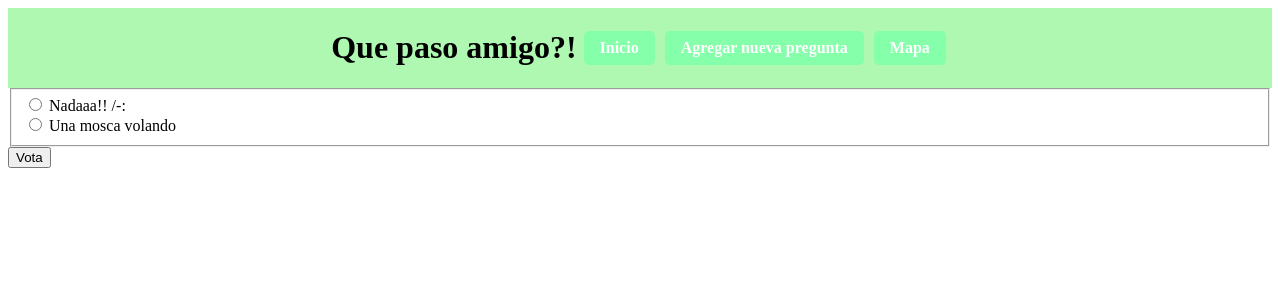
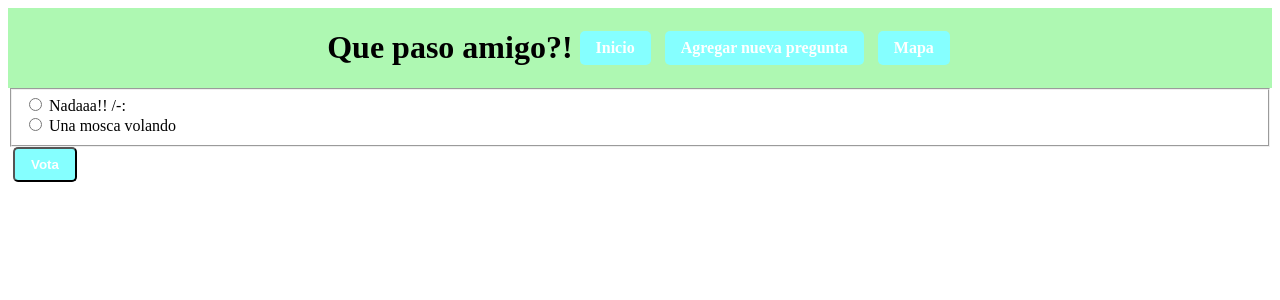
Before and after one commit to meesra0201/djngoPrct, a Django app: page /1/ in a window 1280 px wide. Shown: the top 300 px of the page. Run offline with Django 5.2, Linux system fonts and the light colour scheme; data comes from the database, SQL or seed files in the repository.

Commit message:
Estilos Mejoras en estilos de cabeceras

```diff
--- a/polls/static/polls/style.css
+++ b/polls/static/polls/style.css
@@ -19,7 +19,7 @@ li a {
 .boton-link {
     display: inline-block;
     padding: 8px 16px;
-    background: #85ffaa;
+    background: #85ffff;
     color: #fff !important;
     border-radius: 5px;
     text-decoration: none;
--- a/polls/templates/polls/detail.html
+++ b/polls/templates/polls/detail.html
@@ -8,10 +8,14 @@
 </head>
 <body>
     <div class="header">
-        <legend><h1>{{ question.question_text }}</h1></legend>
-        <a href="{% url 'polls:index' %}" class="boton-link">Inicio</a>
-        <a href="{% url 'polls:agregar_pregunta' %}" class="boton-link">Agregar nueva pregunta</a>
-        <a href="{% url 'polls:mapa_leaflet' %}" class="boton-link">Mapa</a>
+        <div>
+            <legend><h1>{{ question.question_text }}</h1></legend>
+        </div>
+        <div>
+            <a href="{% url 'polls:index' %}" class="boton-link">Inicio</a>
+            <a href="{% url 'polls:agregar_pregunta' %}" class="boton-link">Agregar nueva pregunta</a>
+            <a href="{% url 'polls:mapa_leaflet' %}" class="boton-link">Mapa</a>
+        </div>
     </div>
 
     <form action="{% url 'polls:vote' question.id %}" method="post">
@@ -25,7 +29,7 @@
             <label for="choice{{ forloop.counter }}">{{ choice.choice_text }}</label><br>
             {% endfor %}
         </fieldset>
-        <input type="submit" value="Vota">
+        <input  class="boton-link" type="submit" value="Vota">
     </form>
 </body>
 </html>
--- a/polls/templates/polls/index.html
+++ b/polls/templates/polls/index.html
@@ -11,7 +11,10 @@
 </head>
 <body>
   <div class="header">
-    <h1>Encuestas simples</h1>
+    <div>
+      <h1>Encuestas simples</h1>
+    </div>
+
     <div class="links">
       <a href="{% url 'polls:agregar_pregunta' %}" class="boton-link">Agregar nueva pregunta</a>
       <a href="{% url 'polls:mapa_leaflet' %}" class="boton-link">Mapa</a>
--- a/polls/templates/polls/mapa_leaflet.html
+++ b/polls/templates/polls/mapa_leaflet.html
@@ -36,7 +36,10 @@
 </head>
 <body>
     <div class="header">
-        <h1>Mapa</h1>
+        <div>
+            <h1>Mapa</h1>
+        </div>
+
         <div class="links">
             <a href="{% url 'polls:index' %}" class="boton-link">Inicio</a>
             <a href="{% url 'polls:agregar_pregunta' %}" class="boton-link">Agregar nueva pregunta</a>
```
Also changed, not shown: polls/templates/polls/add_qstns_chs.html (+6 -3 lines).
